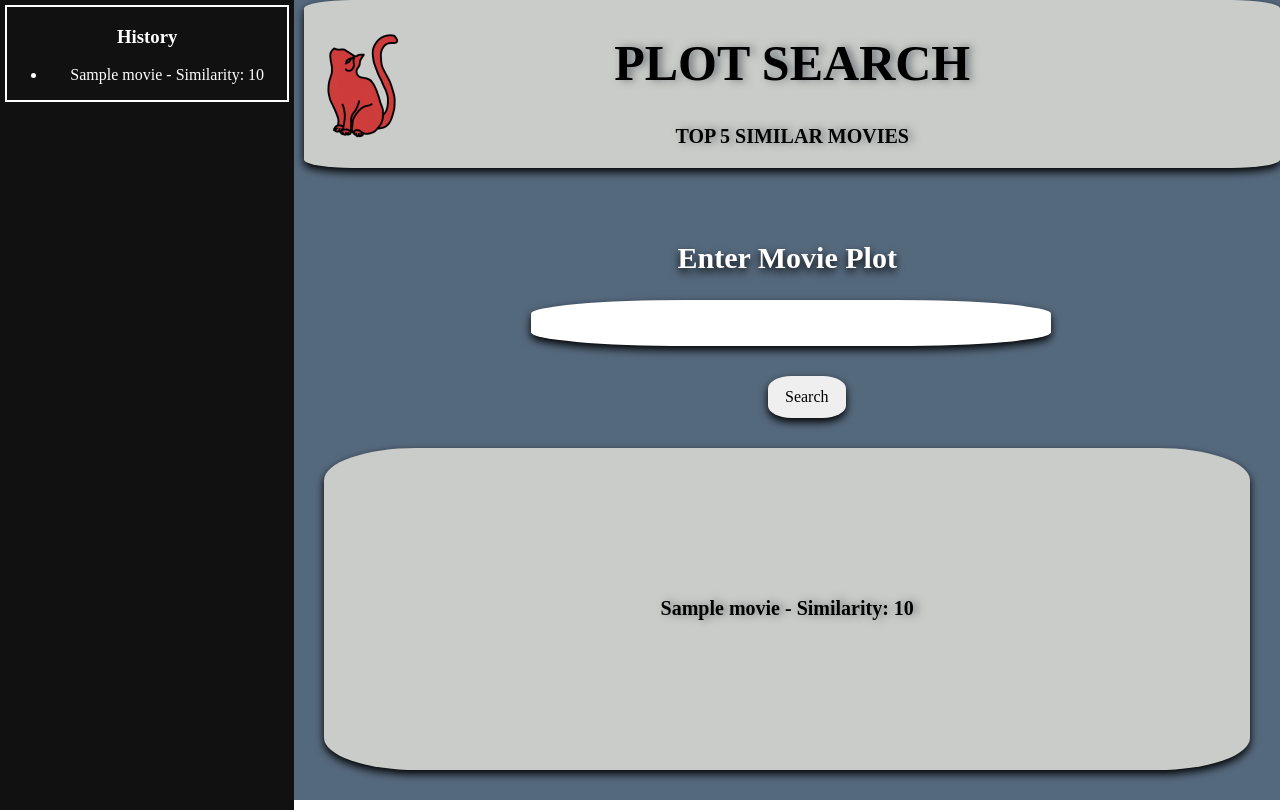
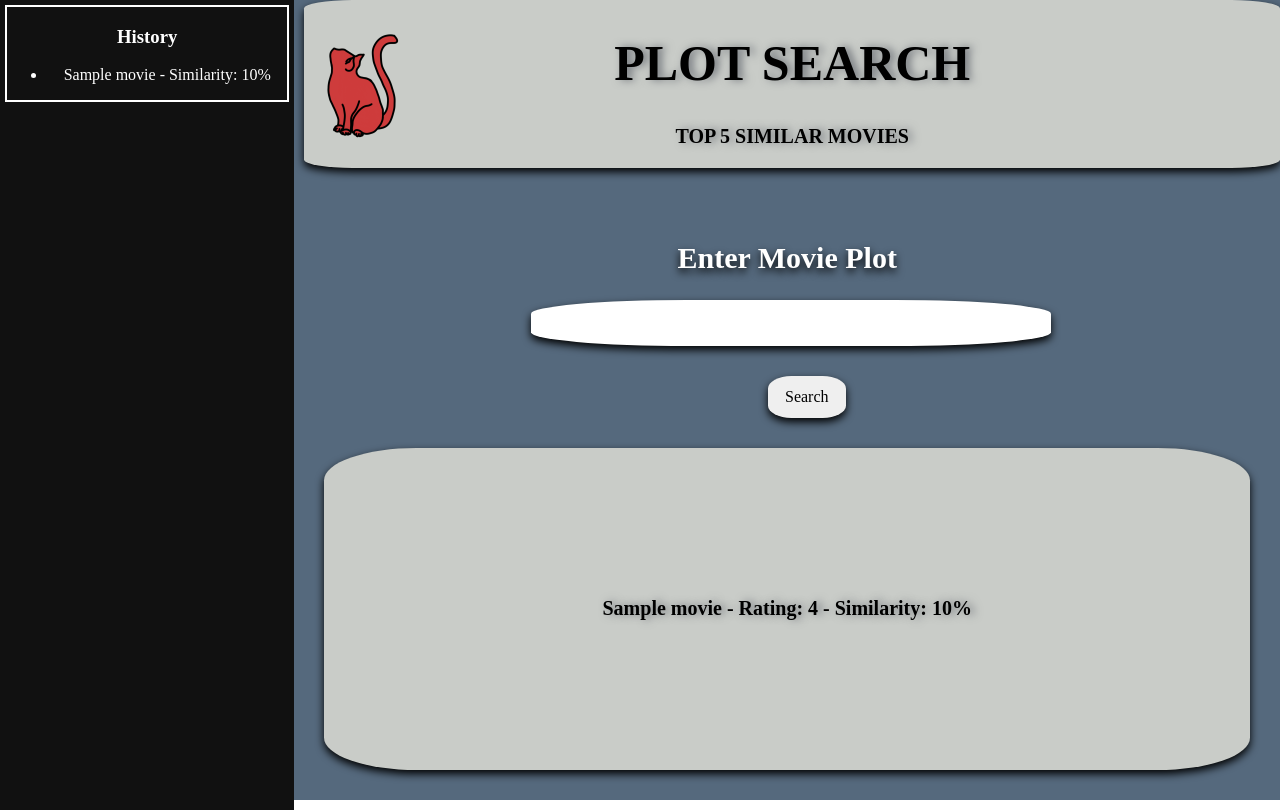
Before and after one commit to fatima-kz/PlotSearch2, a Flask app: template templates/index.html in a window 1280 px wide. Run offline with Flask 3, Linux system fonts and the light colour scheme; the template is opened without the code that fills it: most values are stand-ins (such as "Sample title", 1, 10 or a date in 2020); some web fonts are replaced.

Commit message:
templates\index.html

```diff
--- a/templates/index.html
+++ b/templates/index.html
@@ -15,7 +15,7 @@
                     <h3>History</h3>
                     <ul>
                         {% for movie in history %}
-                    <li>{{ movie.title }} - Similarity: {{ movie.similarity|round(2) }}</li>
+                            <li>{{ movie.title }} - Similarity: {{ movie.similarity|round(2) }}%</li>
                         {% endfor %}
                     </ul>
                 </div>
@@ -33,7 +33,7 @@
             </form>
             <div class="result">
                 {% for movie in movies %}
-                    <p>{{ movie.title }} - Similarity: {{ movie.similarity|round(2) }}</p>
+                    <p>{{ movie.title }} - Rating: {{ movie.rating }} - Similarity: {{ movie.similarity|round(2) }}%</p>
                 {% endfor %}
             </div>
         </div>
```
Lines whose indentation alone changed are shown as unchanged.
